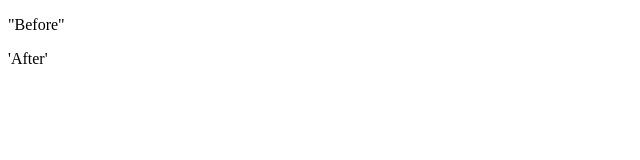
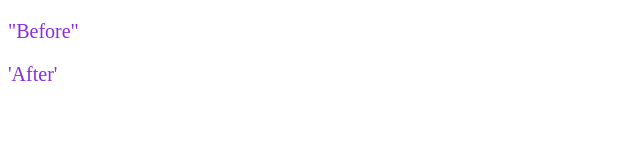
Before and after one commit to anatoliy281/lernJS, a plain HTML site: page index.html in a window 1280 px wide. Shown: the whole page, without its empty margins (0-640 px from the left). Drawn offline with Linux system fonts and the light colour scheme.

Commit message:
add css styles

```diff
--- /dev/null
+++ b/css/main.css
@@ -0,0 +1,4 @@
+p {
+  font-size: 20px;
+  color: blueviolet;
+}
--- a/index.html
+++ b/index.html
@@ -4,6 +4,7 @@
 <head>
   <meta charset="UTF-8" />
   <meta name="viewport" content="width=device-width, initial-scale=1.0" />
+  <link rel="stylesheet" href="./css/main.css">
   <title>Document</title>
 </head>
 
```
Also changed, not shown: package.json (deleted, +0 -23 lines), 2 other files.
